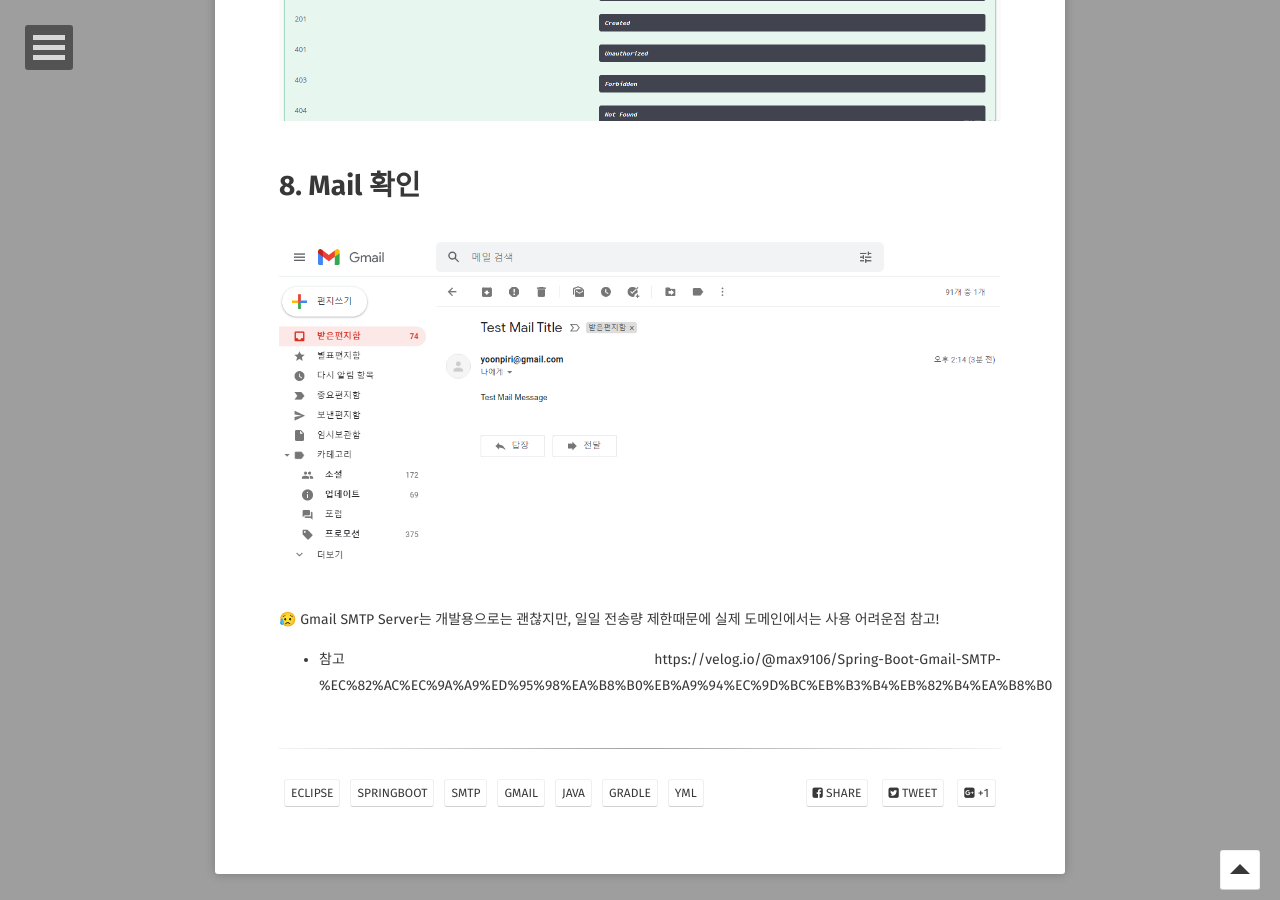
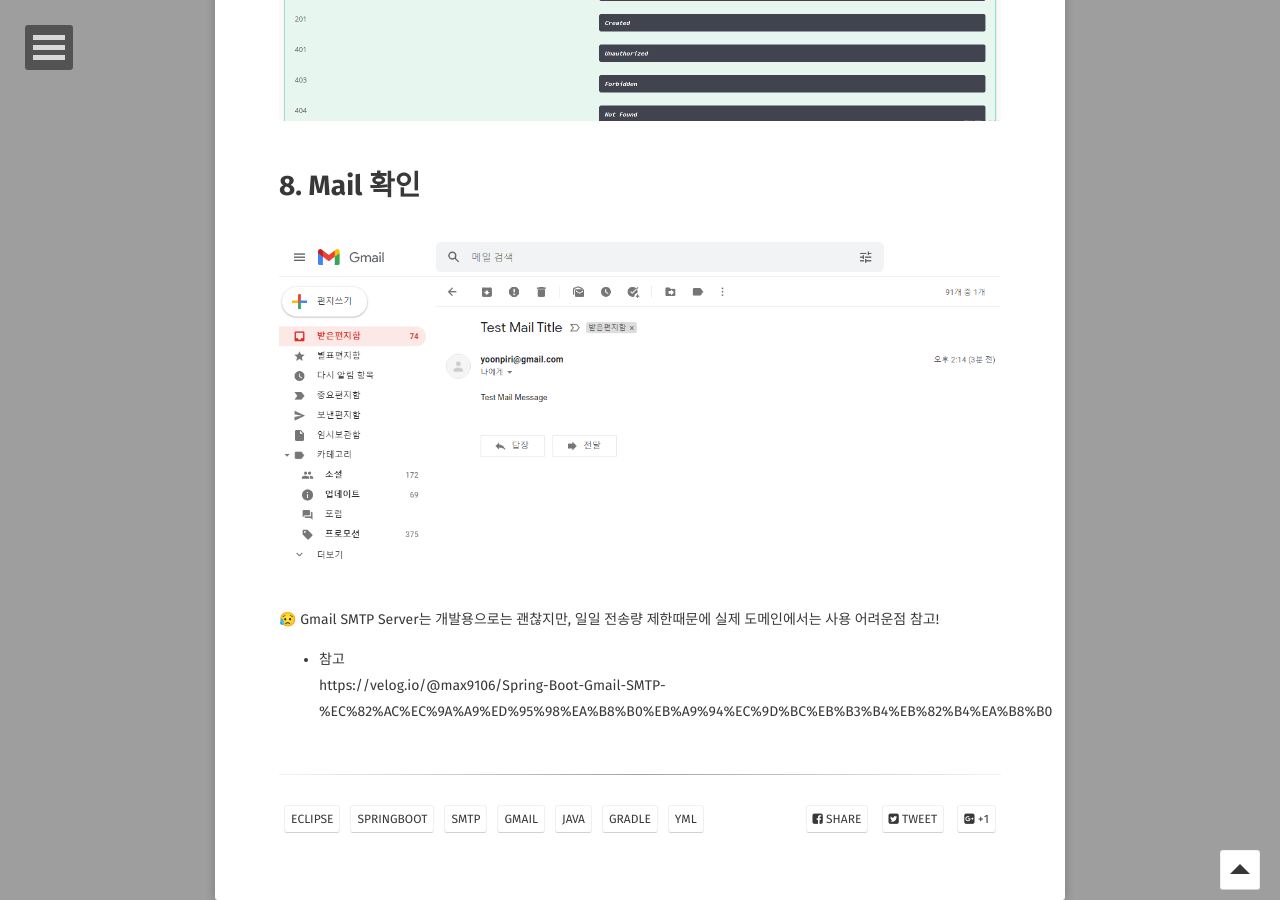
Before and after one commit to GayeonYoon/GayeonYoon.github.io, a Jekyll site: the page built from _posts/2021-08-09-SPRING-GMIAIL.md, in a window 1280 px wide and 900 px high, scrolled down 12890 px. Built offline with Jekyll 4.4.1, drawn with Linux system fonts in a browser that asks for light colours; some web fonts are replaced.

```diff
--- a/_posts/2021-08-09-SPRING-GMIAIL.md
+++ b/_posts/2021-08-09-SPRING-GMIAIL.md
@@ -378,5 +378,5 @@ server:
 😥 Gmail SMTP Server는 개발용으로는 괜찮지만, 일일 전송량 제한때문에 실제 도메인에서는 사용 어려운점 참고!
 
 
-* 참고
+* 참고 <br>
 https://velog.io/@max9106/Spring-Boot-Gmail-SMTP-%EC%82%AC%EC%9A%A9%ED%95%98%EA%B8%B0%EB%A9%94%EC%9D%BC%EB%B3%B4%EB%82%B4%EA%B8%B0
```
